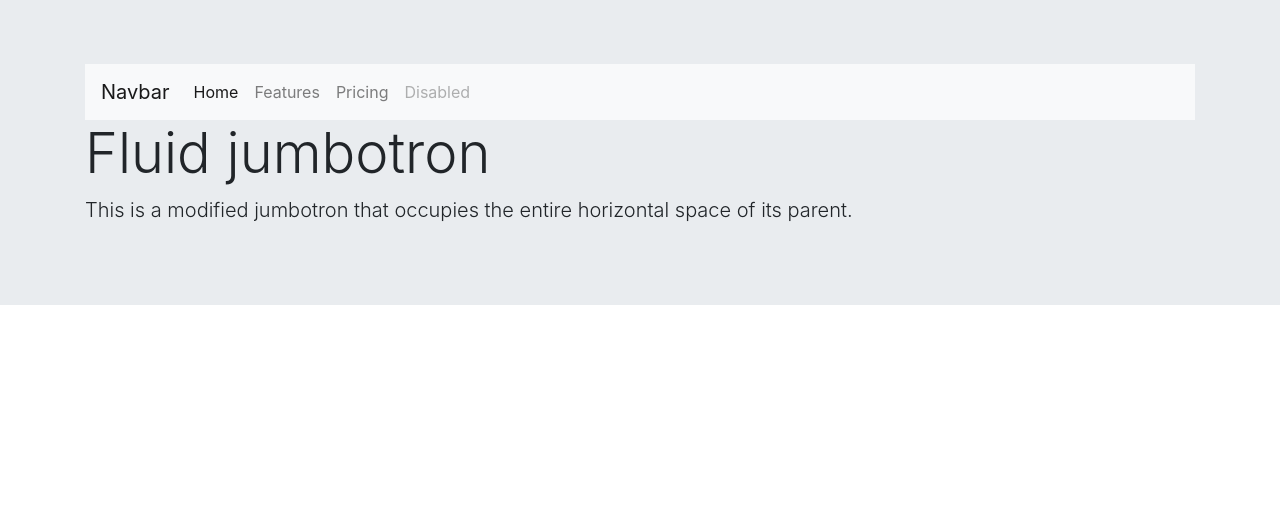
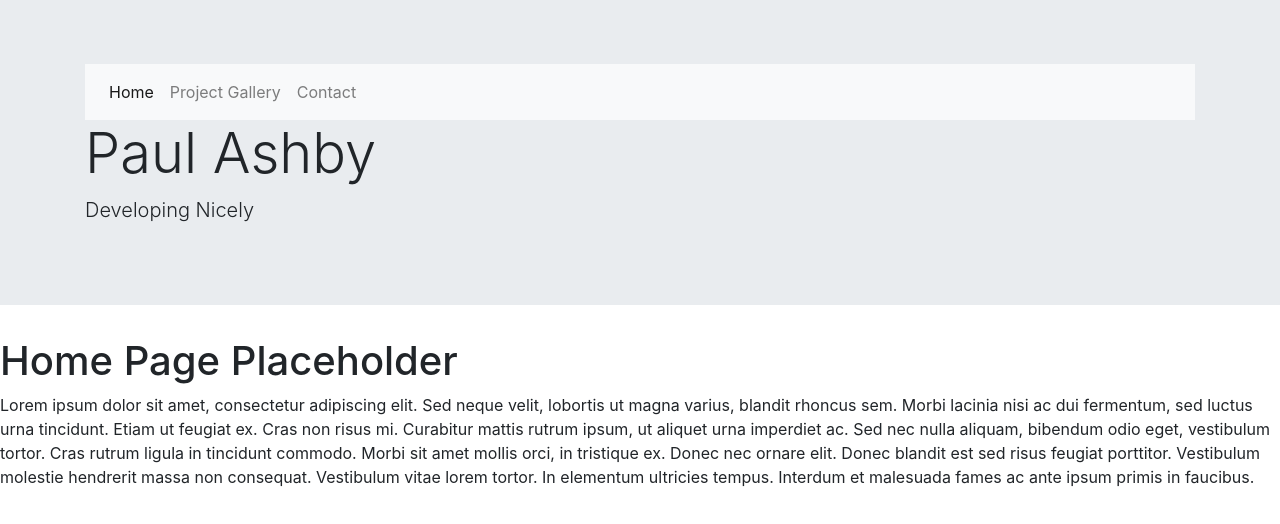
Before and after one commit to paulashby/react-portfolio, a React (Create React App) app: page / in a window 1280 px wide. Shown: the top 524 px of the page. Built offline with nearby package versions, Linux system fonts and the light colour scheme.

Commit message:
Configure routes

```diff
--- a/package.json
+++ b/package.json
@@ -9,6 +9,7 @@
     "bootstrap": "^4.0.0",
     "react": "^18.2.0",
     "react-dom": "^18.2.0",
+    "react-router-dom": "^6.8.0",
     "react-scripts": "5.0.1",
     "web-vitals": "^2.1.4"
   },
--- a/src/App.js
+++ b/src/App.js
@@ -1,8 +1,21 @@
 import React from "react";
+import { BrowserRouter as Router, Route, Routes } from "react-router-dom";
 import Header from "./components/Header";
+import Contact from "./components/pages/Contact";
+import Home from "./components/pages/Home";
+import ProjectGallery from "./components/pages/ProjectGallery";
 
 function App() {
-  return <Header />;
+  return (
+    <Router>
+      <Header />
+      <Routes>
+        <Route path="/" element={<Home />} />
+        <Route path="/pages/projectgallery" element={<ProjectGallery />} />
+        <Route path="/pages/contact" element={<Contact />} />
+      </Routes>
+    </Router>
+  );
 }
 
 export default App;
--- a/src/components/Header.js
+++ b/src/components/Header.js
@@ -6,8 +6,8 @@ function Header(props) {
     <div className="jumbotron jumbotron-fluid">
     <div className="container">
         {<Navbar />}
-        <h1 className="display-4">Fluid jumbotron</h1>
-        <p className="lead">This is a modified jumbotron that occupies the entire horizontal space of its parent.</p>
+        <h1 className="display-4">Paul Ashby</h1>
+        <p className="lead">Developing Nicely</p>
     </div>
     </div>
   );
--- a/src/components/Navbar.js
+++ b/src/components/Navbar.js
@@ -1,22 +1,41 @@
 import React from "react";
+import { NavLink } from "react-router-dom";
+// import "./style.css";
 
-function Header(props) {
+function Navbar(props) {
+
+  let activeClassName = "active";
+
   return (
-    <nav className="navbar navbar-expand-lg navbar-light bg-light">
-      <a className="navbar-brand" href="/">Navbar</a>
-      <button className="navbar-toggler" type="button" data-toggle="collapse" data-target="#navbarNavAltMarkup" aria-controls="navbarNavAltMarkup" aria-expanded="false" aria-label="Toggle navigation">
-        <span className="navbar-toggler-icon"></span>
-      </button>
-      <div className="collapse navbar-collapse" id="navbarNavAltMarkup">
+      <nav className="navbar navbar-expand-lg navbar-light bg-light">
         <div className="navbar-nav">
-          <a className="nav-item nav-link active" href="/">Home <span className="sr-only">(current)</span></a>
-          <a className="nav-item nav-link" href="/">Features</a>
-          <a className="nav-item nav-link" href="/">Pricing</a>
-          <a className="nav-item nav-link disabled" href="/">Disabled</a>
+        <NavLink
+            to="/"
+            className={({ isActive }) =>
+              isActive ? `nav-item nav-link ${activeClassName}` : "nav-item nav-link"
+            }
+          >
+            Home
+          </NavLink>
+          <NavLink
+            to="/pages/projectgallery"
+            className={({ isActive }) =>
+              isActive ? `nav-item nav-link ${activeClassName}` : "nav-item nav-link"
+            }
+          >
+            Project Gallery
+          </NavLink>
+          <NavLink
+            to="/pages/contact"
+            className={({ isActive }) =>
+              isActive ? `nav-item nav-link ${activeClassName}` : "nav-item nav-link"
+            }
+          >
+            Contact
+          </NavLink>
         </div>
-      </div>
-    </nav>
+      </nav>
   );
 }
 
-export default Header;
+export default Navbar;
--- /dev/null
+++ b/src/components/pages/Contact.js
@@ -0,0 +1,21 @@
+import React from "react";
+
+function Contact() {
+  return (
+    <div>
+      <h1>Contact Placeholder</h1>
+      <p>
+        Lorem ipsum dolor sit amet, consectetur adipiscing elit. Sed neque velit, lobortis ut magna
+        varius, blandit rhoncus sem. Morbi lacinia nisi ac dui fermentum, sed luctus urna tincidunt.
+        Etiam ut feugiat ex. Cras non risus mi. Curabitur mattis rutrum ipsum, ut aliquet urna
+        imperdiet ac. Sed nec nulla aliquam, bibendum odio eget, vestibulum tortor. Cras rutrum
+        ligula in tincidunt commodo. Morbi sit amet mollis orci, in tristique ex. Donec nec ornare
+        elit. Donec blandit est sed risus feugiat porttitor. Vestibulum molestie hendrerit massa non
+        consequat. Vestibulum vitae lorem tortor. In elementum ultricies tempus. Interdum et
+        malesuada fames ac ante ipsum primis in faucibus.
+      </p>
+    </div>
+  );
+}
+
+export default Contact;
--- /dev/null
+++ b/src/components/pages/Home.js
@@ -0,0 +1,21 @@
+import React from "react";
+
+function Home() {
+  return (
+    <div>
+      <h1>Home Page Placeholder</h1>
+      <p>
+        Lorem ipsum dolor sit amet, consectetur adipiscing elit. Sed neque velit, lobortis ut magna
+        varius, blandit rhoncus sem. Morbi lacinia nisi ac dui fermentum, sed luctus urna tincidunt.
+        Etiam ut feugiat ex. Cras non risus mi. Curabitur mattis rutrum ipsum, ut aliquet urna
+        imperdiet ac. Sed nec nulla aliquam, bibendum odio eget, vestibulum tortor. Cras rutrum
+        ligula in tincidunt commodo. Morbi sit amet mollis orci, in tristique ex. Donec nec ornare
+        elit. Donec blandit est sed risus feugiat porttitor. Vestibulum molestie hendrerit massa non
+        consequat. Vestibulum vitae lorem tortor. In elementum ultricies tempus. Interdum et
+        malesuada fames ac ante ipsum primis in faucibus.
+      </p>
+    </div>
+  );
+}
+
+export default Home;
--- /dev/null
+++ b/src/components/pages/ProjectGallery.js
@@ -0,0 +1,21 @@
+import React from "react";
+
+function ProjectGallery() {
+  return (
+    <div>
+      <h1>Project Gallery Placeholder</h1>
+      <p>
+        Lorem ipsum dolor sit amet, consectetur adipiscing elit. Sed neque velit, lobortis ut magna
+        varius, blandit rhoncus sem. Morbi lacinia nisi ac dui fermentum, sed luctus urna tincidunt.
+        Etiam ut feugiat ex. Cras non risus mi. Curabitur mattis rutrum ipsum, ut aliquet urna
+        imperdiet ac. Sed nec nulla aliquam, bibendum odio eget, vestibulum tortor. Cras rutrum
+        ligula in tincidunt commodo. Morbi sit amet mollis orci, in tristique ex. Donec nec ornare
+        elit. Donec blandit est sed risus feugiat porttitor. Vestibulum molestie hendrerit massa non
+        consequat. Vestibulum vitae lorem tortor. In elementum ultricies tempus. Interdum et
+        malesuada fames ac ante ipsum primis in faucibus.
+      </p>
+    </div>
+  );
+}
+
+export default ProjectGallery;
--- a/src/index.js
+++ b/src/index.js
@@ -1,18 +1,8 @@
 import React from 'react';
-import ReactDOM from 'react-dom/client';
+import ReactDOM from 'react-dom';
+import App from './App';
 import './index.css';
-import App from './App';
-import reportWebVitals from './reportWebVitals';
 import 'bootstrap/dist/css/bootstrap.min.css';
 
-const root = ReactDOM.createRoot(document.getElementById('root'));
-root.render(
-  <React.StrictMode>
-    <App />
-  </React.StrictMode>
-);
 
-// If you want to start measuring performance in your app, pass a function
-// to log results (for example: reportWebVitals(console.log))
-// or send to an analytics endpoint. Learn more: https://bit.ly/CRA-vitals
-reportWebVitals();
+ReactDOM.render(<App />, document.getElementById('root'));
```
Also changed, not shown: 1 other file (tests, documents, lock files or other folders).
